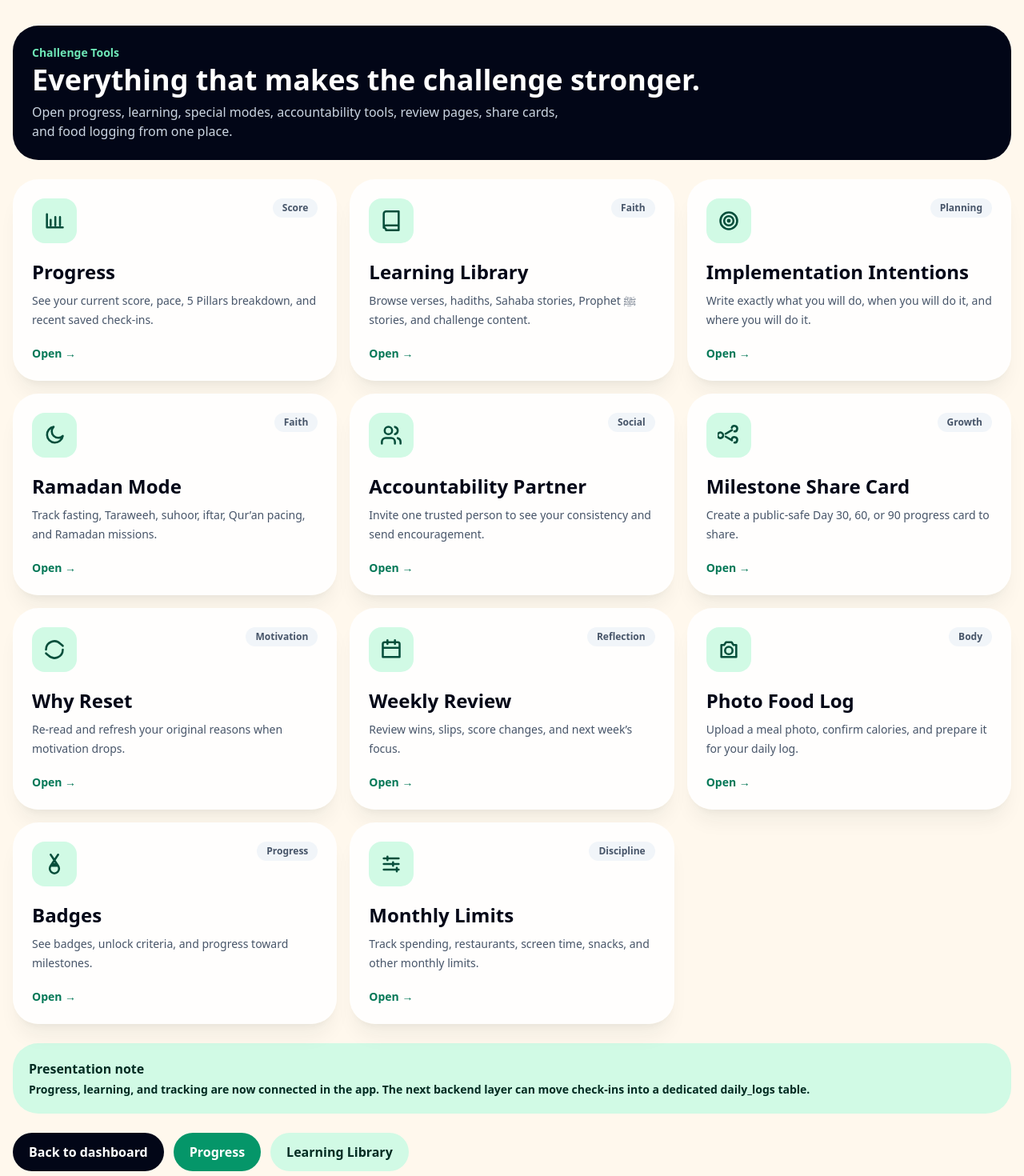
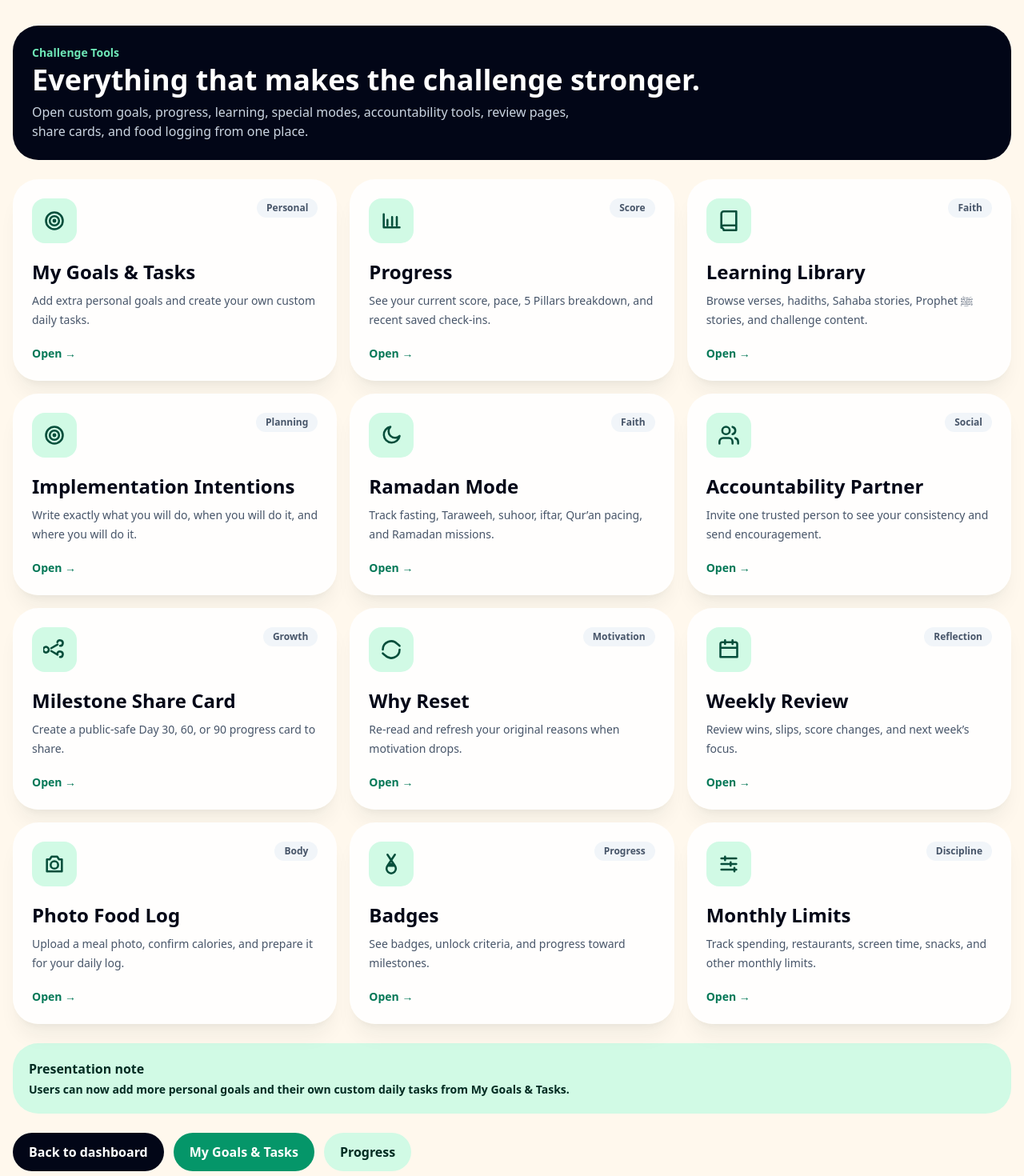
Before and after one commit to hxhhxxs/The-Challenge-, a Next.js app: page /tools in a window 1280 px wide. Shown: the top 1470 px of the page at 80% size. Built offline with nearby package versions, Linux system fonts and the light colour scheme.

Commit message:
Link custom goals from tools

```diff
--- a/app/tools/page.tsx
+++ b/app/tools/page.tsx
@@ -2,6 +2,7 @@ import Link from "next/link";
 import { cardClass, pageBg } from "@/lib/challenge-ui";
 
 const tools = [
+  { title: "My Goals & Tasks", href: "/goals", icon: "target", description: "Add extra personal goals and create your own custom daily tasks.", tag: "Personal" },
   { title: "Progress", href: "/progress", icon: "chart", description: "See your current score, pace, 5 Pillars breakdown, and recent saved check-ins.", tag: "Score" },
   { title: "Learning Library", href: "/learning", icon: "book", description: "Browse verses, hadiths, Sahaba stories, Prophet ﷺ stories, and challenge content.", tag: "Faith" },
   { title: "Implementation Intentions", href: "/intentions", icon: "target", description: "Write exactly what you will do, when you will do it, and where you will do it.", tag: "Planning" },
@@ -22,7 +23,7 @@ export default function ToolsPage() {
         <section className="rounded-[2rem] bg-slate-950 p-6 text-white">
           <p className="text-sm font-bold text-emerald-300">Challenge Tools</p>
           <h1 className="mt-1 text-4xl font-black">Everything that makes the challenge stronger.</h1>
-          <p className="mt-2 max-w-2xl text-slate-300">Open progress, learning, special modes, accountability tools, review pages, share cards, and food logging from one place.</p>
+          <p className="mt-2 max-w-2xl text-slate-300">Open custom goals, progress, learning, special modes, accountability tools, review pages, share cards, and food logging from one place.</p>
         </section>
 
         <section className="grid gap-4 md:grid-cols-2 lg:grid-cols-3">
@@ -43,13 +44,13 @@ export default function ToolsPage() {
 
         <section className="rounded-[2rem] bg-emerald-100 p-5 text-emerald-950">
           <p className="font-black">Presentation note</p>
-          <p className="mt-1 text-sm font-semibold">Progress, learning, and tracking are now connected in the app. The next backend layer can move check-ins into a dedicated daily_logs table.</p>
+          <p className="mt-1 text-sm font-semibold">Users can now add more personal goals and their own custom daily tasks from My Goals & Tasks.</p>
         </section>
 
         <div className="flex flex-wrap gap-3">
           <Link href="/dashboard" className="rounded-full bg-slate-950 px-5 py-3 font-black text-white">Back to dashboard</Link>
-          <Link href="/progress" className="rounded-full bg-emerald-600 px-5 py-3 font-black text-white">Progress</Link>
-          <Link href="/learning" className="rounded-full bg-emerald-100 px-5 py-3 font-black text-emerald-950">Learning Library</Link>
+          <Link href="/goals" className="rounded-full bg-emerald-600 px-5 py-3 font-black text-white">My Goals & Tasks</Link>
+          <Link href="/progress" className="rounded-full bg-emerald-100 px-5 py-3 font-black text-emerald-950">Progress</Link>
         </div>
       </div>
     </main>
```
